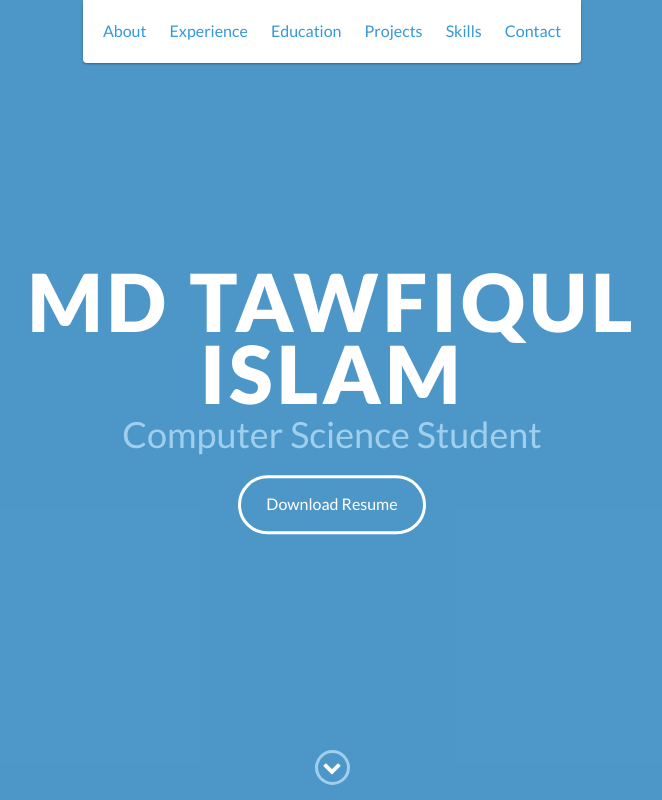
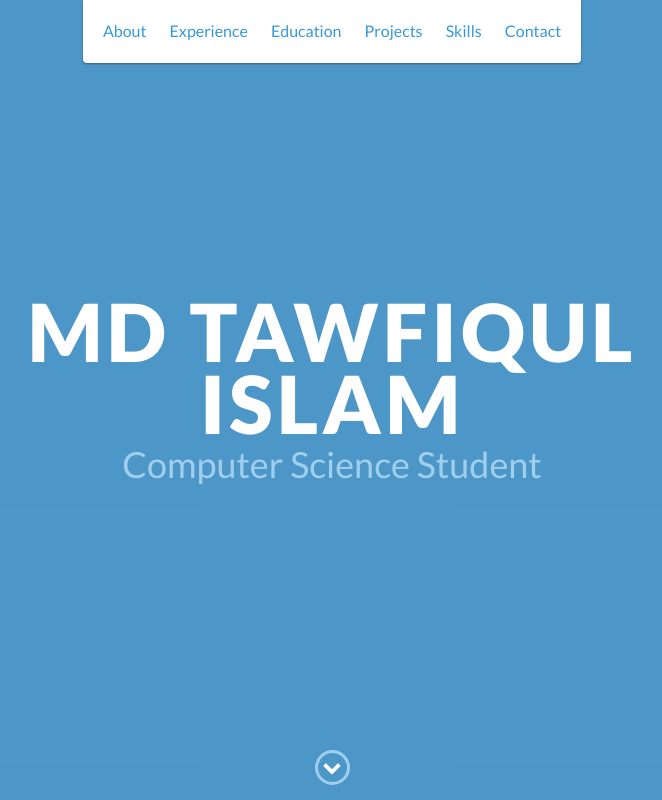
Before and after one commit to MDTAWFIQULISLAM/My_Portfolio, a website: page index.html in a window 1280 px wide. Shown: the top 800 px of the page, without its empty margins (308-970 px from the left). Drawn offline with nearby package versions, Linux system fonts and the light colour scheme.

Commit message:
Update index.html

```diff
--- a/index.html
+++ b/index.html
@@ -50,7 +50,7 @@
         <div id="lead-content">
             <h1>MD TAWFIQUL ISLAM</h1>
             <h2>Computer Science Student</h2>
-            <a href="https://drive.google.com/file/d/1DrjYmoUkSGlFz-s8al2xepzlxCw9Hs0d/view?usp=sharing" target="_blank" class="btn-rounded-white">Download Resume</a>
+
         </div>
         <!-- End #lead-content -->
 
```
